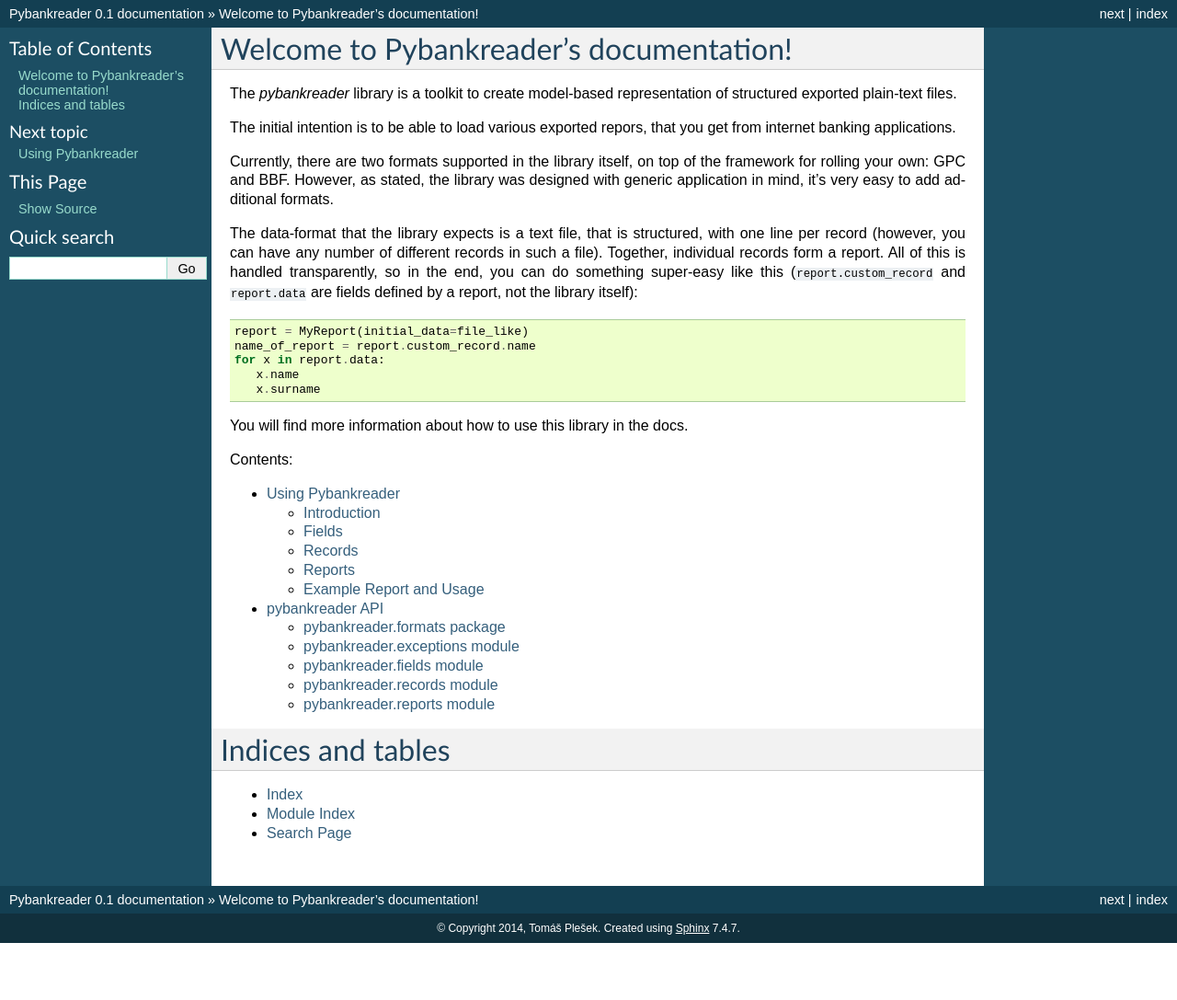
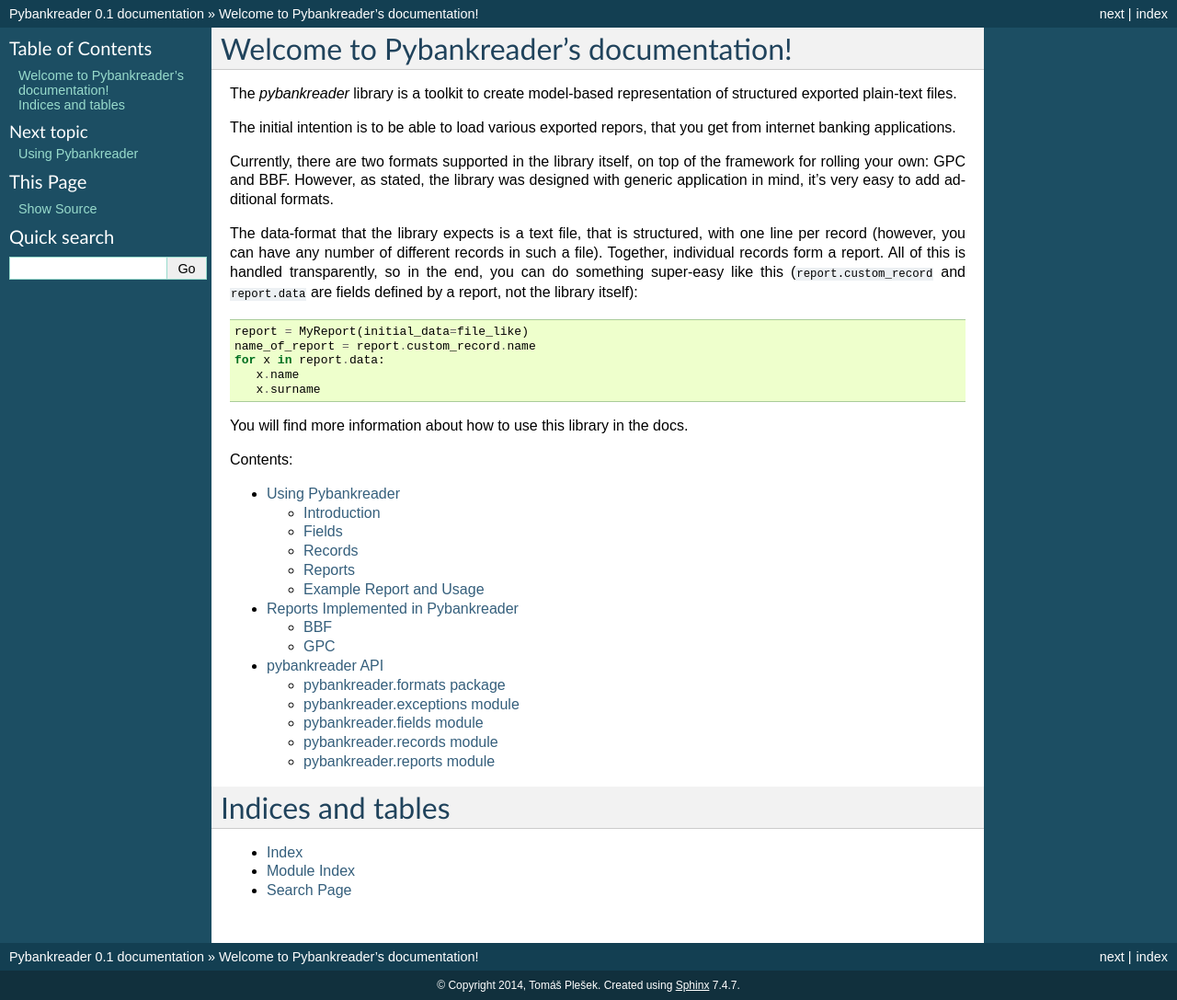
Before and after one commit to baldman/pybankreader, a Sphinx documentation site: the page built from docs/index.rst, in a window 1280 px wide. Shown: the whole page at 92% size. Built offline with Sphinx 7.4.7, drawn with Linux system fonts in a browser that asks for light colours; before the commit the page ends 1025 px from its top, so only the background shows below that.

Commit message:
Fix Py3K issues

```diff
--- /dev/null
+++ b/docs/formats/index.rst
@@ -0,0 +1,9 @@
+Reports Implemented in Pybankreader
+===================================
+
+BBF
+---
+
+
+GPC
+---
--- a/docs/index.rst
+++ b/docs/index.rst
@@ -33,6 +33,7 @@
    :maxdepth: 2
 
    tutorial/index
+   formats/index
    api/index
 
 Indices and tables
```
Also changed, not shown: 2 other files.
